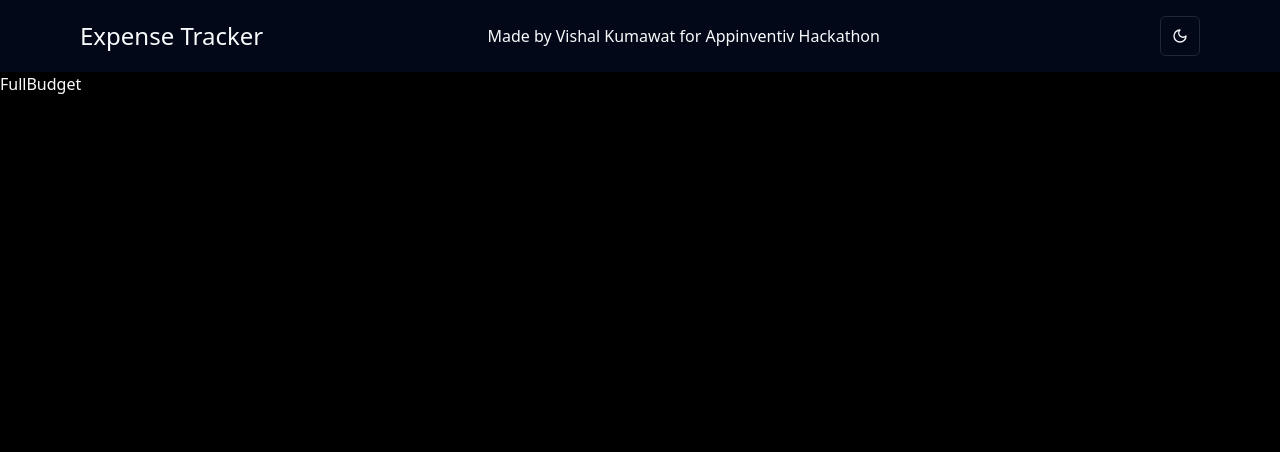
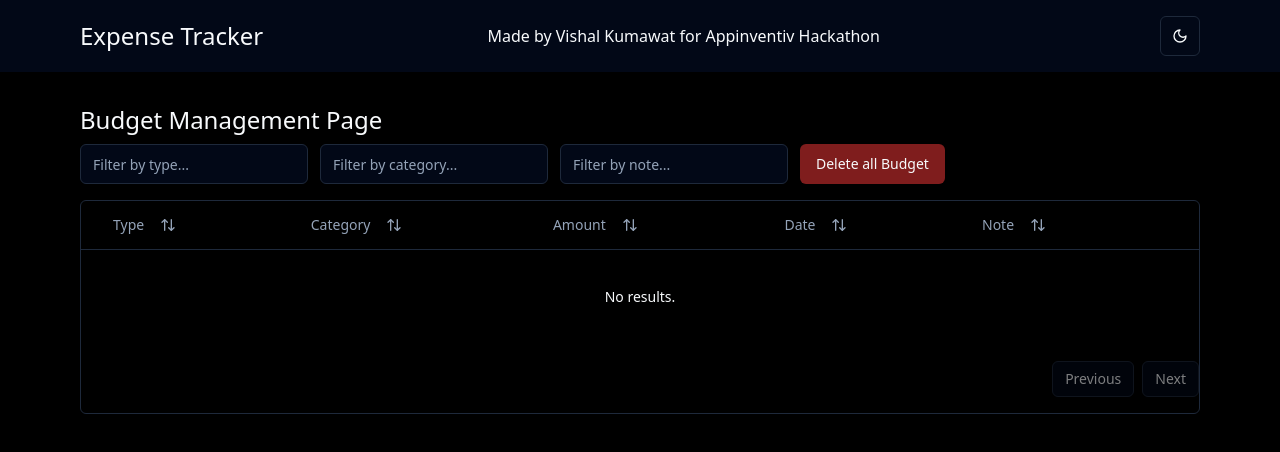
Before and after one commit to vishal-kumawat-appinventiv/hackathon-day1, a React (Vite) app: page /full-budget-details in a window 1280 px wide. Shown: the top 452 px of the page. Built offline with nearby package versions, Linux system fonts and the light colour scheme.

Commit message:
budget added

```diff
--- /dev/null
+++ b/src/screens/FullBudget/columns.tsx
@@ -0,0 +1,115 @@
+import { Budget } from "@/lib/types";
+import { ColumnDef } from "@tanstack/react-table";
+import { MoreHorizontal } from "lucide-react";
+import { ArrowUpDown } from "lucide-react";
+
+import { Button } from "@/components/ui/button";
+import {
+  DropdownMenu,
+  DropdownMenuContent,
+  DropdownMenuItem,
+  DropdownMenuLabel,
+  DropdownMenuSeparator,
+  DropdownMenuTrigger,
+} from "@/components/ui/dropdown-menu";
+
+export const columns: ColumnDef<Budget>[] = [
+  {
+    accessorKey: "type",
+    header: ({ column }) => {
+      return (
+        <Button
+          variant="ghost"
+          onClick={() => column.toggleSorting(column.getIsSorted() === "asc")}
+        >
+          Type
+          <ArrowUpDown className="ml-2 h-4 w-4" />
+        </Button>
+      );
+    },
+  },
+  {
+    accessorKey: "category",
+    header: ({ column }) => {
+      return (
+        <Button
+          variant="ghost"
+          onClick={() => column.toggleSorting(column.getIsSorted() === "asc")}
+        >
+          Category
+          <ArrowUpDown className="ml-2 h-4 w-4" />
+        </Button>
+      );
+    },
+  },
+  {
+    accessorKey: "amount",
+    header: ({ column }) => {
+      return (
+        <Button
+          variant="ghost"
+          onClick={() => column.toggleSorting(column.getIsSorted() === "asc")}
+        >
+          Amount
+          <ArrowUpDown className="ml-2 h-4 w-4" />
+        </Button>
+      );
+    },
+  },
+  {
+    accessorKey: "date",
+    header: ({ column }) => {
+      return (
+        <Button
+          variant="ghost"
+          onClick={() => column.toggleSorting(column.getIsSorted() === "asc")}
+        >
+          Date
+          <ArrowUpDown className="ml-2 h-4 w-4" />
+        </Button>
+      );
+    },
+  },
+  {
+    accessorKey: "note",
+    header: ({ column }) => {
+      return (
+        <Button
+          variant="ghost"
+          onClick={() => column.toggleSorting(column.getIsSorted() === "asc")}
+        >
+          Note
+          <ArrowUpDown className="ml-2 h-4 w-4" />
+        </Button>
+      );
+    },
+  },
+  {
+    id: "actions",
+    cell: ({ row }) => {
+      const budget = row.original;
+
+      return (
+        <DropdownMenu>
+          <DropdownMenuTrigger asChild>
+            <Button variant="ghost" className="h-8 w-8 p-0">
+              <span className="sr-only">Open menu</span>
+              <MoreHorizontal className="h-4 w-4" />
+            </Button>
+          </DropdownMenuTrigger>
+          <DropdownMenuContent align="end">
+            <DropdownMenuLabel>Actions</DropdownMenuLabel>
+            <DropdownMenuItem
+              onClick={() => navigator.clipboard.writeText(budget?.id)}
+            >
+              Copy ID
+            </DropdownMenuItem>
+            <DropdownMenuSeparator />
+            <DropdownMenuItem>Edit</DropdownMenuItem>
+            <DropdownMenuItem>Delete</DropdownMenuItem>
+          </DropdownMenuContent>
+        </DropdownMenu>
+      );
+    },
+  },
+];
--- /dev/null
+++ b/src/screens/FullBudget/data-table.tsx
@@ -0,0 +1,172 @@
+import {
+  ColumnDef,
+  flexRender,
+  getCoreRowModel,
+  ColumnFiltersState,
+  getFilteredRowModel,
+  SortingState,
+  getPaginationRowModel,
+  useReactTable,
+  getSortedRowModel,
+} from "@tanstack/react-table";
+
+import {
+  Table,
+  TableBody,
+  TableCell,
+  TableHead,
+  TableHeader,
+  TableRow,
+} from "@/components/ui/table";
+import { Button } from "@/components/ui/button";
+import { Input } from "@/components/ui/input";
+import { useState } from "react";
+import { AppDispatch } from "@/redux/store";
+import { useDispatch } from "react-redux";
+import { clearBudget } from "@/redux/slices/budgetSlice";
+
+interface DataTableProps<TData, TValue> {
+  columns: ColumnDef<TData, TValue>[];
+  data: TData[];
+}
+
+export function DataTable<TData, TValue>({
+  columns,
+  data,
+}: DataTableProps<TData, TValue>) {
+  const [sorting, setSorting] = useState<SortingState>([]);
+  const [columnFilters, setColumnFilters] = useState<ColumnFiltersState>([]);
+
+  const table = useReactTable({
+    data,
+    columns,
+    getCoreRowModel: getCoreRowModel(),
+    getPaginationRowModel: getPaginationRowModel(),
+    onSortingChange: setSorting,
+    onColumnFiltersChange: setColumnFilters,
+    getFilteredRowModel: getFilteredRowModel(),
+    getSortedRowModel: getSortedRowModel(),
+    state: {
+      sorting,
+      columnFilters,
+    },
+  });
+
+  const dispatch: AppDispatch = useDispatch();
+
+  const handleDelete = () => {
+    dispatch(clearBudget());
+  };
+
+  return (
+    <div>
+      <div className="flex flex-wrap gap-3 mb-4">
+        <div className="flex items-center">
+          <Input
+            placeholder="Filter by type..."
+            value={(table.getColumn("type")?.getFilterValue() as string) ?? ""}
+            onChange={(event) =>
+              table.getColumn("type")?.setFilterValue(event.target.value)
+            }
+            className="max-w-sm"
+          />
+        </div>
+        <div className="flex items-center">
+          <Input
+            placeholder="Filter by category..."
+            value={
+              (table.getColumn("category")?.getFilterValue() as string) ?? ""
+            }
+            onChange={(event) =>
+              table.getColumn("category")?.setFilterValue(event.target.value)
+            }
+            className="max-w-sm"
+          />
+        </div>
+        <div className="flex items-center">
+          <Input
+            placeholder="Filter by note..."
+            value={(table.getColumn("note")?.getFilterValue() as string) ?? ""}
+            onChange={(event) =>
+              table.getColumn("note")?.setFilterValue(event.target.value)
+            }
+            className="max-w-sm"
+          />
+        </div>
+        <div className="flex items-center">
+          <Button variant="destructive" onClick={handleDelete}>
+            Delete all Budget
+          </Button>
+        </div>
+      </div>
+      <div className="rounded-md border">
+        <Table>
+          <TableHeader>
+            {table.getHeaderGroups().map((headerGroup) => (
+              <TableRow key={headerGroup.id}>
+                {headerGroup.headers.map((header) => {
+                  return (
+                    <TableHead key={header.id}>
+                      {header.isPlaceholder
+                        ? null
+                        : flexRender(
+                            header.column.columnDef.header,
+                            header.getContext()
+                          )}
+                    </TableHead>
+                  );
+                })}
+              </TableRow>
+            ))}
+          </TableHeader>
+          <TableBody>
+            {table.getRowModel().rows?.length ? (
+              table.getRowModel().rows.map((row) => (
+                <TableRow
+                  key={row.id}
+                  data-state={row.getIsSelected() && "selected"}
+                >
+                  {row.getVisibleCells().map((cell) => (
+                    <TableCell key={cell.id}>
+                      {flexRender(
+                        cell.column.columnDef.cell,
+                        cell.getContext()
+                      )}
+                    </TableCell>
+                  ))}
+                </TableRow>
+              ))
+            ) : (
+              <TableRow>
+                <TableCell
+                  colSpan={columns.length}
+                  className="h-24 text-center"
+                >
+                  No results.
+                </TableCell>
+              </TableRow>
+            )}
+          </TableBody>
+        </Table>
+        <div className="flex items-center justify-end space-x-2 py-4">
+          <Button
+            variant="outline"
+            size="sm"
+            onClick={() => table.previousPage()}
+            disabled={!table.getCanPreviousPage()}
+          >
+            Previous
+          </Button>
+          <Button
+            variant="outline"
+            size="sm"
+            onClick={() => table.nextPage()}
+            disabled={!table.getCanNextPage()}
+          >
+            Next
+          </Button>
+        </div>
+      </div>
+    </div>
+  );
+}
--- a/src/screens/FullBudget/index.tsx
+++ b/src/screens/FullBudget/index.tsx
@@ -1,5 +1,18 @@
+import { getBudgetData } from "@/redux/slices/budgetSlice";
+import { useSelector } from "react-redux";
+import { columns } from "./columns";
+import { DataTable } from "./data-table";
+
 const FullBudget = () => {
-  return <div>FullBudget</div>;
+  const Data = useSelector(getBudgetData);
+  return (
+    <>
+      <div className="max-w-6xl mx-auto mt-5 md:mt-4 p-4">
+        <h1 className="text-2xl mb-2">Budget Management Page</h1>
+        <DataTable columns={columns} data={Data} />
+      </div>
+    </>
+  );
 };
 
 export default FullBudget;
```
